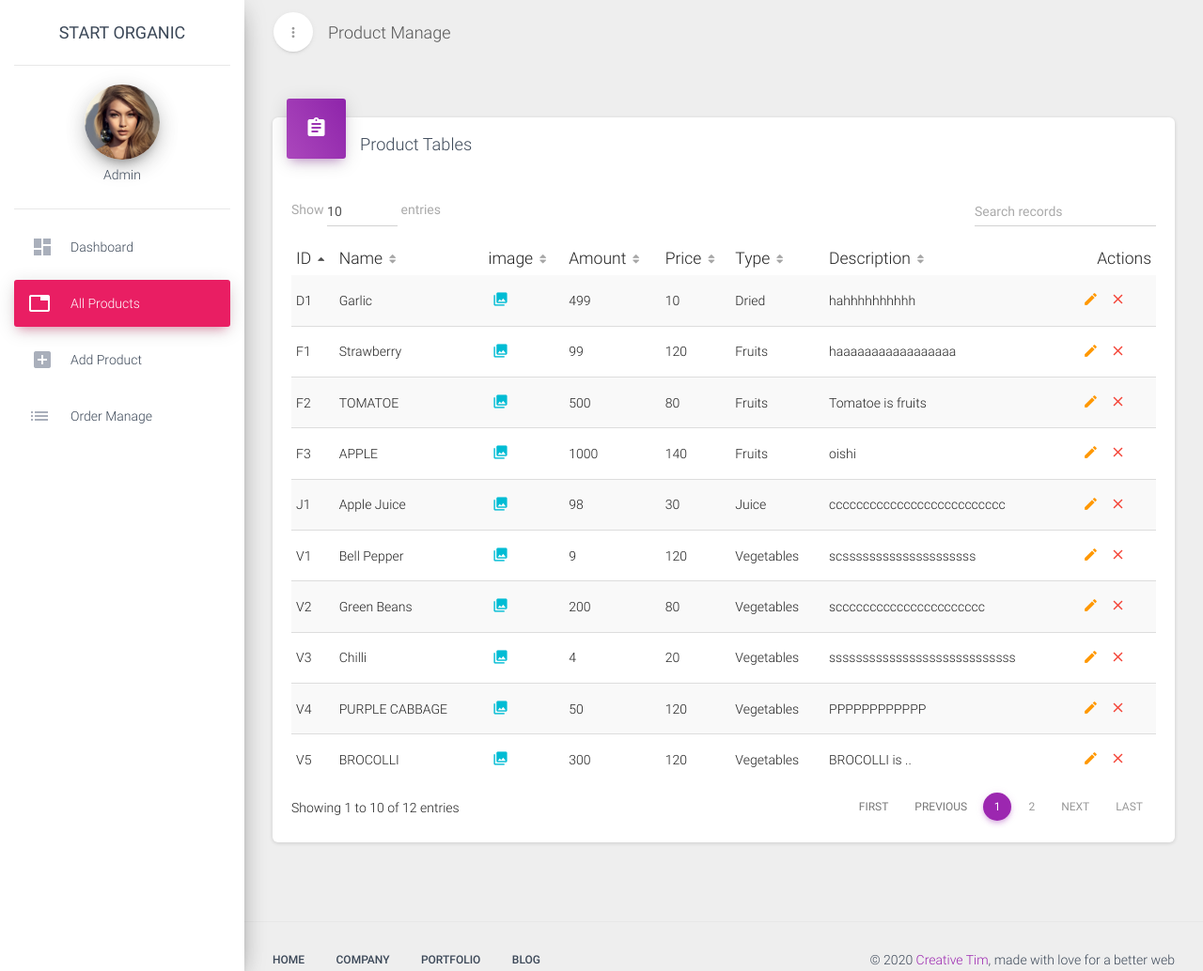
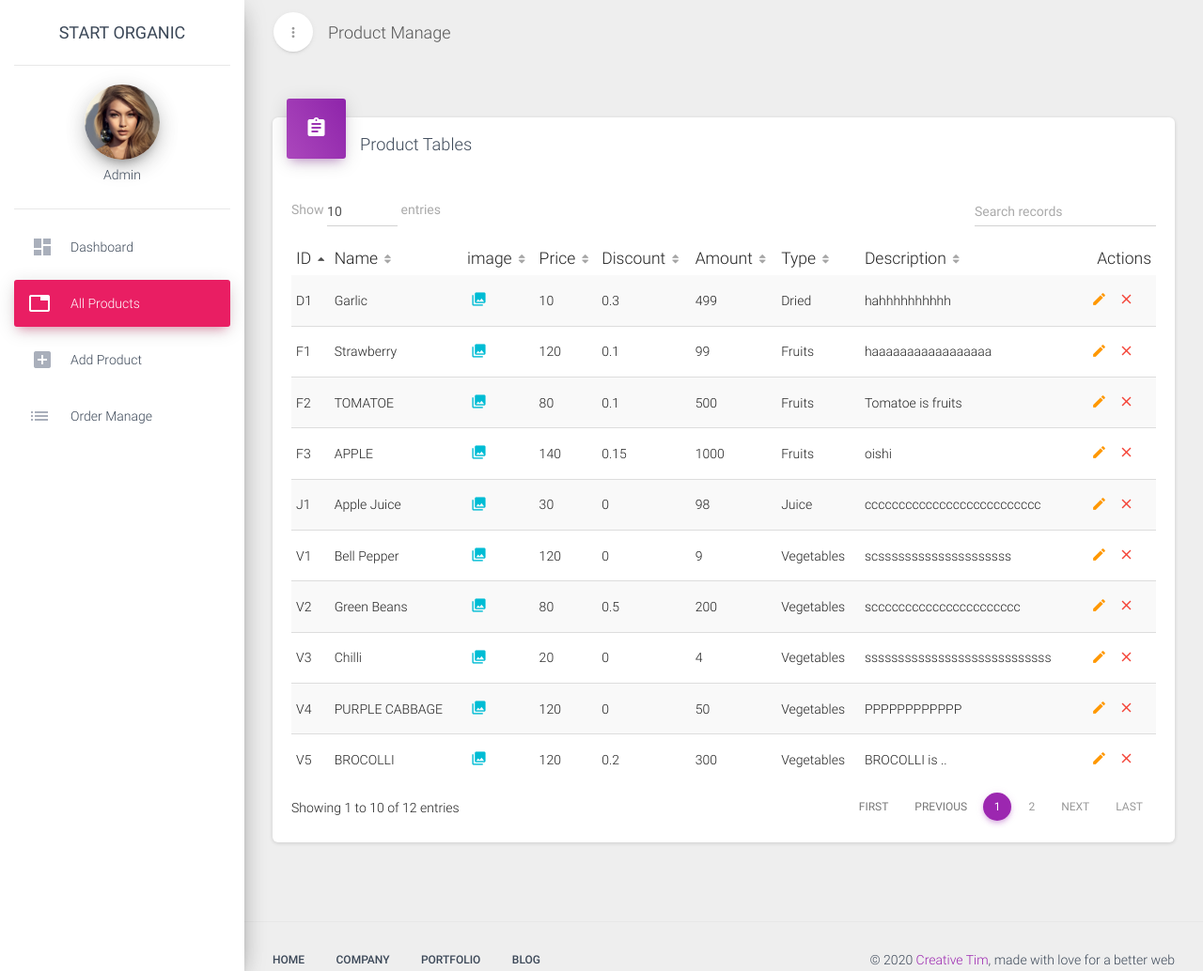
Before and after one commit to agfang/E-Project-master, a PHP site: page /E-Project-master/views/Admin/Product.php in a window 1280 px wide. Shown: the whole page at 94% size. Run offline with PHP 8.4, Linux system fonts and the light colour scheme; data comes from the database, SQL or seed files in the repository.

Commit message:
them truong discount vao bang

```diff
--- a/views/Admin/Product.php
+++ b/views/Admin/Product.php
@@ -121,8 +121,9 @@
                                                     <th>ID</th>
                                                     <th>Name</th>
                                                     <th>image</th>
+                                                    <th>Price</th>
+                                                    <th>Discount</th>
                                                     <th>Amount</th>
-                                                    <th>Price</th>
                                                     <th>Type</th>
                                                     <th>Description</th>
                                                     <th class="disabled-sorting text-right">Actions</th>
@@ -187,7 +188,7 @@
       <div class="modal-dialog " role="document">
           <div class="modal-content">
             <div class="card card-signup">
-                <form id="editProduct" class="form-horizontal  form-edit" action="#" method="post" enctype="multipart/form-data">
+                <form id="editProduct" class="form-edit" action="#" method="post" enctype="multipart/form-data">
                     <div class="card-header card-header-icon" data-background-color="orange">
                         <i class="material-icons">edit</i>
                     </div>
@@ -200,6 +201,9 @@
                             </div>
                             <div class="form-group ">
                                 <input class="form-control" id="price" type="number" required="true" placeholder="Price"/>
+                            </div>
+                            <div class="form-group ">
+                                <input class="form-control" id="discount" type="text" required="true" placeholder="Discount"/>
                             </div>
                             <div class="form-group ">
                                 <input class="form-control" id="amount" type="number" required="true" placeholder="Amount"/>
@@ -367,8 +371,9 @@
           <td >
               <a href="#" class="btn btn-simple btn-info btn-icon img" name="${data[i]['Image']}" data-toggle="modal" data-target="#imageModal"><i class="material-icons">collections</i></a>
           </td>
+          <td>${data[i]["Price"]}</td>
+          <td>${data[i]["Discount"]}</td>
           <td>${data[i]["Amount"]}</td>
-          <td>${data[i]["Price"]}</td>
           <td>${data[i]["Category"]}</td>
           <td>${data[i]["Description"]}</td>
           <td>
@@ -421,13 +426,14 @@
             selectedRow  = table.row($tr).index();
             $("#prodUpdatedId").val(data[0]);
             $("#name").val(data[1]);
-            $("#amount").val(data[3]);
-            $("#price").val(data[4]);
-            $("#desc").val(data[6]);
+            $("#price").val(data[3]);
+            $("#discount").val(data[4]);
+            $("#amount").val(data[5]);
+            $("#desc").val(data[7]);
             $("#productImg").attr("src",data[2].substr(63, data[2].length).split("png")[0]+"png");
             var radios = document.getElementsByName("prodType");
             for (var i = 0; i < radios.length; i++) {
-            if(radios[i].getAttribute("value") == data[5]){
+            if(radios[i].getAttribute("value") == data[6]){
                 radios[i].checked=true;
                 break;
             }
@@ -440,6 +446,7 @@
             var file_data = $('#inputImg').prop('files')[0];
             var name = $("#name").val();
             var price = $("#price").val();
+            var discount = $("#discount").val();
             var amount = $("#amount").val();
             var desc = $("#desc").val();
             var prodType = $("input[name='prodType']:checked").val();
@@ -448,6 +455,7 @@
             formData.append('inputImg', file_data);
             formData.append('name', name);
             formData.append('price', price);
+            formData.append('discount', discount);
             formData.append('amount', amount);
             formData.append('desc', desc);
             formData.append('prodType', prodType);
@@ -465,8 +473,9 @@
                         console.log(datasource);
                         var newData = [datasource[0]["ProductID"],datasource[0]["ProductName"],
                                     `<a href="#" class="btn btn-simple btn-info btn-icon img" name="${datasource[0]['Image']}" data-toggle="modal" data-target="#imageModal"><i class="material-icons">collections</i></a>`,
+                                    datasource[0]["Price"],
+                                    datasource[0]["Discount"],
                                     datasource[0]["Amount"],
-                                    datasource[0]["Price"],
                                     datasource[0]["Category"],
                                     datasource[0]["Description"],
                                     `<a href="#" class="btn btn-simple btn-warning btn-icon edit" data-toggle="modal" data-target="#editModal"><i class="material-icons">edit</i></a>
--- a/views/Admin/control.php
+++ b/views/Admin/control.php
@@ -4,13 +4,16 @@
     include '../../utilities/connectToDatabase.php';
 // Post REQUEST_METHOD
     if($_SERVER['REQUEST_METHOD']=='POST'){
+        $discount = 0;
         $action = $_POST['action'];
         if($action =='create'){
             $prodName= $_POST['name'];
             $prodAmount=$_POST['amount'];
             $prodDesc=$_POST['desc'];
             $prodPrice=$_POST['price'];
-            $discount=$_POST['discount'];
+            if(isset($_POST['discount'])){
+              $discount=$_POST['discount'];
+            }
             $prodType=$_POST['prodType'];
             $idProd = mb_substr($prodType, 0, 1, "UTF-8").date("YmdHis");
             if(isset($_FILES['inputImg'])){
@@ -19,9 +22,8 @@
                 $newFileName = str_replace(' ','',$prodName).date('Y-m-d').'.png';
                 move_uploaded_file($_FILES['inputImg']['tmp_name'], '../../utilities/media/' . $newFileName);
                 $path='../../utilities/media/' . $newFileName;
-                $sqlCmd="INSERT INTO `eproject1`.`products` (`ProductID`, `ProductName`, `Price`,`Discount` `Amount`, `Description`, `Category`, `Image`)
-                VALUES ('$idProd', '$prodName', '$prodPrice', $discount, '$prodAmount', '$prodDesc', '$prodType', '$path')";
-                $sqlGetCmd="SELECT * FROM eproject1.products;";
+                $sqlCmd="INSERT INTO `products` (`ProductID`, `ProductName`, `Price`, `Discount`, `Amount`, `Description`, `Category`, `Image`)
+                          VALUES ('$idProd', '$prodName', $prodPrice, $discount,  $prodAmount, '$prodDesc', '$prodType', '$path')";
                 $response = mysqli_query($conn,$sqlCmd);
                 echo $response;
               }
@@ -33,6 +35,9 @@
             $prodAmount=$_POST['amount'];
             $prodDesc=$_POST['desc'];
             $prodPrice=$_POST['price'];
+            if(isset($_POST['discount'])){
+              $discount=$_POST['discount'];
+            }
             $prodType=$_POST['prodType'];
             if(isset($_FILES['inputImg'])){
               if($_FILES['inputImg']['error']== 0 && $_FILES["inputImg"]["size"] > 0)
@@ -41,7 +46,7 @@
                 move_uploaded_file($_FILES['inputImg']['tmp_name'], '../../utilities/media/' . $newFileName);
                 $path='../../utilities/media/' . $newFileName;
                 $sqlCmd="UPDATE `eproject1`.`products`
-                SET `ProductName` = '$prodName', `Price` = '$prodPrice', `Amount` = '$prodAmount', `Description` = '$prodDesc', `Category` = '$prodType', `Image` = ' $path'
+                SET `ProductName` = '$prodName', `Price` = '$prodPrice', `Discount` = '$discount',`Amount` = '$prodAmount', `Description` = '$prodDesc', `Category` = '$prodType', `Image` = ' $path'
                 WHERE (`ProductID` = '$prodId');";
                 $response = mysqli_query($conn,$sqlCmd);
                 echo $response;
@@ -49,7 +54,7 @@
             }
             else{
               $sqlCmd="UPDATE `eproject1`.`products`
-              SET `ProductName` = '$prodName', `Price` = '$prodPrice', `Amount` = '$prodAmount', `Description` = '$prodDesc', `Category` = '$prodType'
+              SET `ProductName` = '$prodName', `Price` = '$prodPrice', `Discount` = '$discount',`Amount` = '$prodAmount', `Description` = '$prodDesc', `Category` = '$prodType'
               WHERE (`ProductID` = '$prodId');";
               $response = mysqli_query($conn,$sqlCmd);
               echo $response;
```
Also changed, not shown: views/Admin/CreateProduct.php (+7 -40 lines), utilities/media/nho2020-10-19.png (added).
